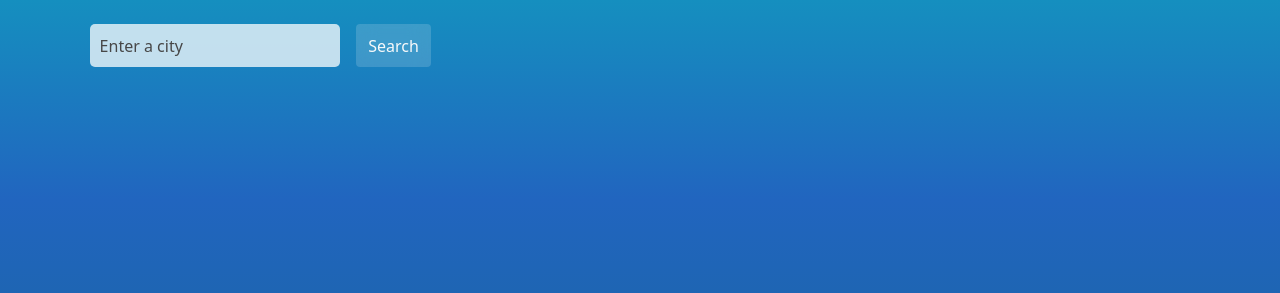
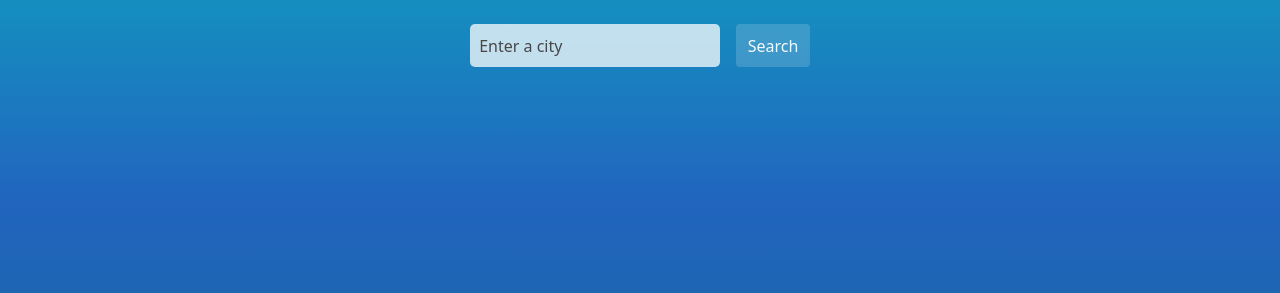
Before and after one commit to ignaciojsoler/weatherapp, a plain HTML site: page index.html in a window 1280 px wide. Shown: the top 293 px of the page. Drawn offline with nearby package versions, Linux system fonts and the light colour scheme.

Commit message:
Add files via upload

```diff
--- a/index.html
+++ b/index.html
@@ -19,13 +19,10 @@
     <div class="intro-screen-box vh-100">
 
         <!--Search navbar-->
-        <nav class="searcher navbar container">
-            <div class="searcher__container d-flex px-2 py-3">
+        <nav class="searcher navbar">
+            <div class="searcher__container d-flex justify-content-end px-2 py-3">
                 <input class="searcher__form-control" type="search" placeholder="Enter a city" aria-label="Search">
-                <button class="searcher__btn btn btn-outline-light mx-3 border-0" id="search-button">Search</button>
-                <a href="index.html">
-                    <button class="searcher__btn-back btn btn-outline-light px-3 d-none border-0" id="search-button">Back</button>
-                </a>
+                <button class="searcher__btn btn btn-outline-light ms-3 border-0" id="search-button">Search</button>
             </div>
         </nav>
         <!---->
@@ -46,12 +43,17 @@
 
 
     <!--Main-->
-    <main class="main-container container d-flex flex-column d-none">
+    <main class="main-container container d-flex flex-column d-none mt-3">
 
         <!--A. Location and date-->
-        <div class="location-and-date text-start container py-2 px-2">
-            <div class="location-and-date__location h1"></div>
-            <div class="location-and-date__date fw-bold"></div>
+        <div class="location-and-date text-start container py-2 px-2 d-flex justify-content-between">
+            <div class="location-and-date__info">
+                <div class="location-and-date__location h1"></div>
+                <div class="location-and-date__date fw-bold"></div>
+            </div>
+            <a href="index.html">
+                <button class="searcher__btn-back btn btn-outline-light px-3 d-none border-0" id="search-button">Back</button>
+            </a>
         </div>
         <!---->
 
--- a/style.css
+++ b/style.css
@@ -22,7 +22,11 @@ body {
 }
 
 .searcher {
+    width: 100%;
     flex: 0 1 auto;
+    position: absolute;
+    display: flex;
+    justify-content: center;
 }
 
 .searcher__form-control {
```
